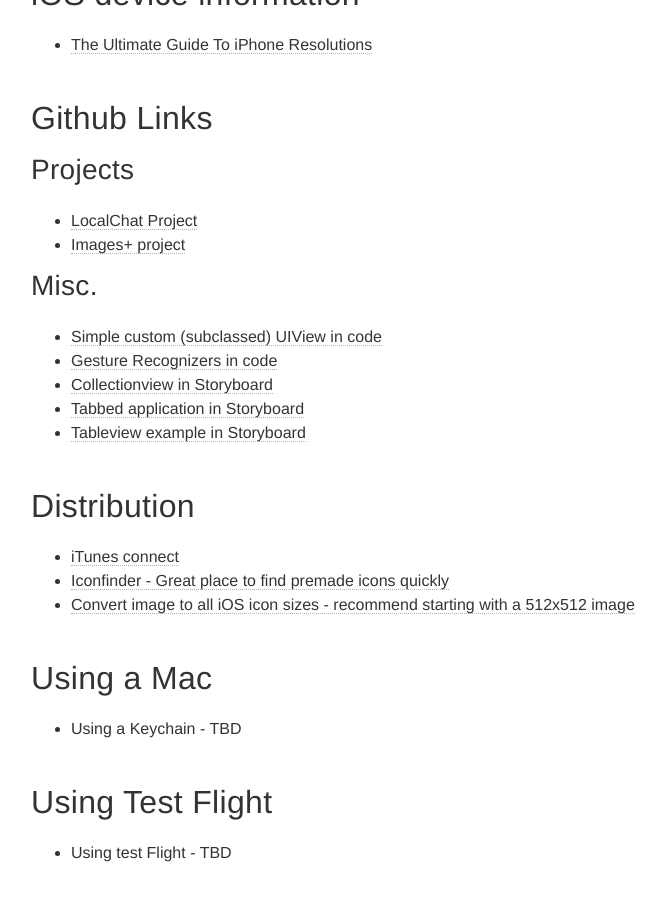
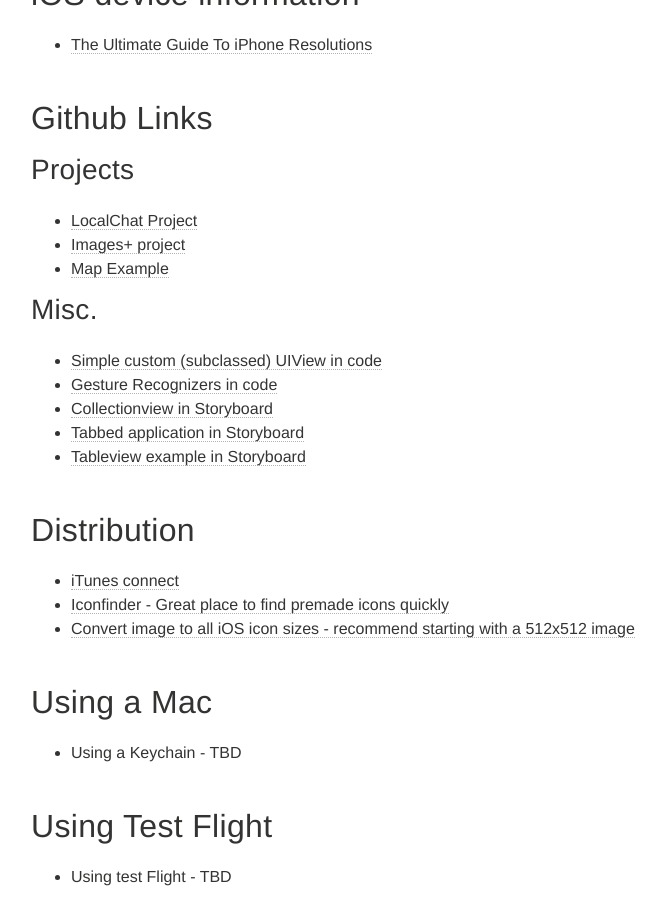
Before and after one commit to portlandcodeschool/ios, a Jekyll site: the page built from resources.md, in a window 1280 px wide and 900 px high, scrolled down 1037 px. Shown: the whole window, without its empty margins (289-954 px from the left). Built offline with Jekyll 4.4.1, drawn with Linux system fonts in a browser that asks for light colours; nearby versions of some CDN libraries.

Commit message:
Update resources.md

```diff
--- a/resources.md
+++ b/resources.md
@@ -39,6 +39,7 @@ tags: [curriculum]
 ## Projects
 * [LocalChat Project](https://github.com/portlandcodeschool/LocalChat)
 * [Images+ project](https://github.com/portlandcodeschool/ImagePlus)
+* [Map Example](https://github.com/portlandcodeschool/MapExample_iOS)
 
 ## Misc.
 * [Simple custom (subclassed) UIView in code](https://github.com/portlandcodeschool/SimpleCustomView_iOS)
```
